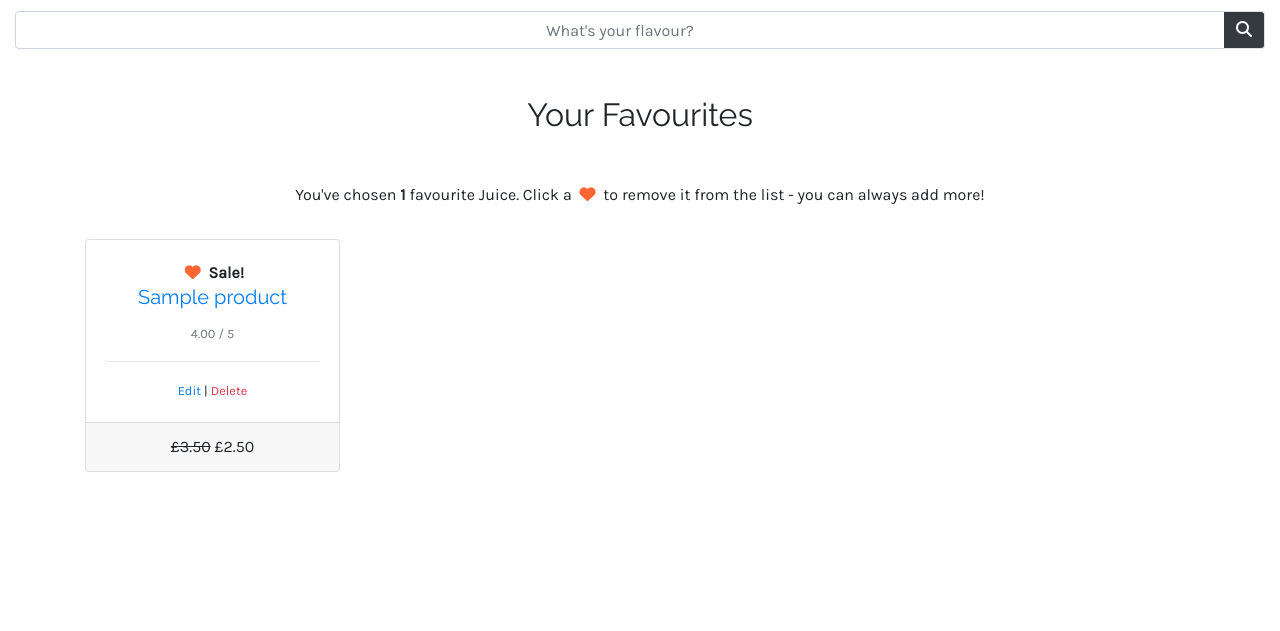
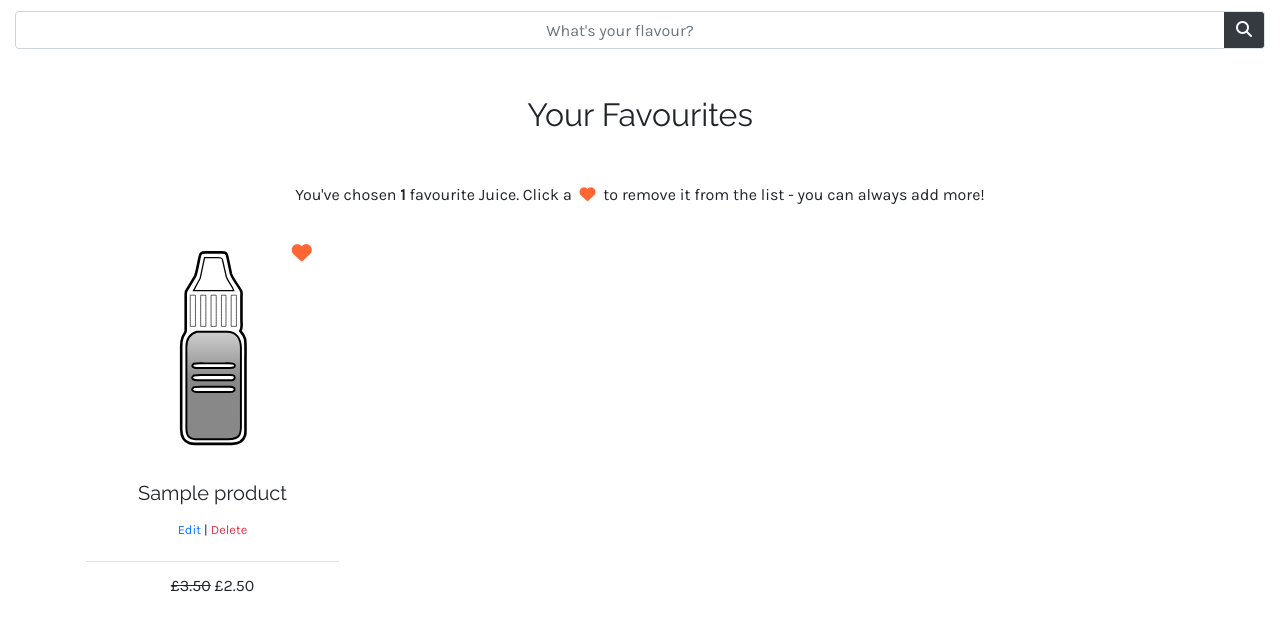
Before and after one commit to Edb83/moose-juice, a Django app: page /products/favourites/ in a window 1280 px wide. Shown: the part 59-690 px from the top of the page. Run offline with Django 3.2, Linux system fonts and the light colour scheme; a user stored in the database is signed in; data comes from the database, SQL or seed files in the repository; tables that the repository leaves empty hold one stand-in row (values such as "Sample post"); some libraries are stand-ins or nearby versions.

Commit message:
Update favourite heart positioning, remove 'on sale', update favourites page, update product svg stroke size

```diff
--- a/products/templates/products/favourites.html
+++ b/products/templates/products/favourites.html
@@ -21,39 +21,47 @@
     <div class="row row-cols-1 row-cols-sm-2 row-cols-md-3 row-cols-lg-4 text-center">
         {% for product in products %}
             <div class="col mb-4">
-            <div class="card h-100">
-                <img src="" class="card-img-top" alt="">
-                <div class="card-body">
+                <div class="card h-100 border-white">
+                    <div class="product-img-container">
+                        <div class="product-heart-container">
                             <a href="{% url 'toggle_favourite' product.id %}">
-                        <span class="icon">
-                            <i class="fas fa-heart fa-fw"></i>
+                                <span class="icon icon-product">
+                                    {% if product not in profile.favourites.all or not request.user.is_superuser %}
+                                        <i class="far fa-heart fa-lg"></i>
+                                    {% else %}
+                                        <i class="fas fa-heart fa-lg"></i>
+                                    {% endif %}
                                 </span>
                             </a>
-                    {% if product.on_sale %}
-                    <strong>Sale!</strong>
-                    {% endif %}
+                        </div>
+                        <div class="product-svg-container">
+                            <svg xmlns="http://www.w3.org/2000/svg" viewBox="0 0 154 339">
+                                <a href="{% url 'product_detail' product.id %}">
+                                    {% include 'products/includes/product-svg.html' %}
+                                </a>
+                            </svg>
+                        </div>
+                    </div>
 
-                    <a href="{% url 'product_detail' product.id %}">
+                    <div class="card-body">
                         <h5 class="card-title">{{ product.name }}</h5>
-                    </a>
 
                         {% if product.average_rating %}
-                    <small class="text-muted">{{ product.average_rating }} / 5</small>
+                            <div class="product-stars" data-value="{{ product.average_rating }}"></div>
                         {% else %}
-                    <small class="text-muted">Not yet rated</small>
+                            <div>
+                                <span>Not yet rated</span>
+                            </div>
                         {% endif %}
                         {% if request.user.is_superuser %}
-                    <hr>
                             <small class="text-center">
                                 <a href="{% url 'edit_product' product.id %}">Edit</a> |
                                 <a class="text-danger" href="{% url 'delete_product' product.id %}">Delete</a>
                             </small>
                         {% endif %}
                     </div>
-                <div class="card-footer">
-                    {% if product.brand.available_sizes.all|length > 1 %}From
-                    {% endif %}{% if product.on_sale %}<s>£{{ product.brand.available_sizes.all.0.price }}</s>
-                    £{{ product.brand.available_sizes.all.0.sale_price }}{% else %}£{{ product.brand.available_sizes.all.0.price }}{% endif %}
+                    <div class="card-footer bg-white">
+                        {% if product.brand.available_sizes.all|length > 1 %}From {% endif %}{% if product.on_sale %}<s>£{{ product.brand.available_sizes.all.0.price }}</s> £{{ product.brand.available_sizes.all.0.sale_price }}{% else %}£{{ product.brand.available_sizes.all.0.price }}{% endif %}
                     </div>
                 </div>
             </div>
--- a/products/templates/products/includes/product-svg.html
+++ b/products/templates/products/includes/product-svg.html
@@ -5,7 +5,7 @@
     </linearGradient>
   </defs>
 
-<path class="outline" fill="#ffffff" stroke="black" stroke-width="2" d="M 0.00,0.00
+<path class="outline" fill="#ffffff" stroke="black" stroke-width="4" d="M 0.00,0.00
     M 119.00,140.00
     C 122.19,135.67 121.00,129.17 120.83,124.00
         120.83,124.00 120.83,87.00 120.83,87.00
@@ -36,7 +36,7 @@
         124.83,147.18 122.16,143.75 119.00,140.00 Z"
 />
 
-<path fill="none" stroke="black" stroke-width="1" d="M 0.00,0.00
+<path fill="none" stroke="black" stroke-width="2" d="M 0.00,0.00
     M 64.00,27.00
     C 64.00,27.00 84.00,27.00 84.00,27.00
         86.70,27.02 89.77,26.58 91.30,29.29
@@ -81,7 +81,7 @@
         113.00,133.00 105.00,133.00 105.00,133.00
         105.00,133.00 105.00,85.00 105.00,85.00 Z"
 />
-<path id="{{ product.id}}-body" fill="url('#{{ forloop.counter }}-gradient')" stroke="black" stroke-width="1" d="M 0.00,0.00
+<path id="{{ product.id}}-body" fill="url('#{{ forloop.counter }}-gradient')" stroke="black" stroke-width="3" d="M 0.00,0.00
     M 52.00,141.24
     C 52.00,141.24 98.00,141.24 98.00,141.24
         114.08,141.20 119.98,152.44 120.00,167.00
@@ -95,7 +95,7 @@
         36.00,289.00 36.00,165.00 36.00,165.00
         36.05,153.62 40.20,144.64 52.00,141.24 Z"
 />
-<path class="bottle-line" fill="#ffffff" stroke="black" stroke-width="1" d="M 0.00,0.00
+<path class="bottle-line" fill="#ffffff" stroke="black" stroke-width="3" d="M 0.00,0.00
     M 47.31,190.60
     C 42.08,195.07 47.75,196.92 52.00,197.00
         52.00,197.00 103.00,197.00 103.00,197.00
@@ -104,7 +104,7 @@
         95.00,190.00 64.00,190.00 64.00,190.00
         59.08,190.00 51.90,189.49 47.31,190.60 Z"
 />
-<path class="bottle-line" fill="#ffffff" stroke="black" stroke-width="1" d="M 0.00,0.00
+<path class="bottle-line" fill="#ffffff" stroke="black" stroke-width="3" d="M 0.00,0.00
     M 47.31,208.60
     C 41.18,213.77 48.27,215.93 53.00,216.00
         53.00,216.00 101.00,216.00 101.00,216.00
@@ -114,7 +114,7 @@
         103.00,208.00 67.00,208.00 67.00,208.00
         61.72,208.00 52.03,207.46 47.31,208.60 Z"
 />
-<path class="bottle-line" fill="#ffffff" stroke="black" stroke-width="1" d="M 0.00,0.00
+<path class="bottle-line" fill="#ffffff" stroke="black" stroke-width="3" d="M 0.00,0.00
     M 47.31,226.60
     C 41.96,231.13 46.87,233.90 52.00,234.00
         52.00,234.00 101.00,234.00 101.00,234.00
--- a/static/css/base.css
+++ b/static/css/base.css
@@ -130,6 +130,10 @@
     max-height: 100px;
 }
 
+.product-img-container {
+    display: contents;
+}
+
 .product-heart-container {
     position: absolute;
     right: 10%;
```
Also changed, not shown: products/templates/products/product-detail.html (+12 -11 lines), products/templates/products/products.html (+10 -13 lines). Lines whose indentation alone changed are shown as unchanged.
